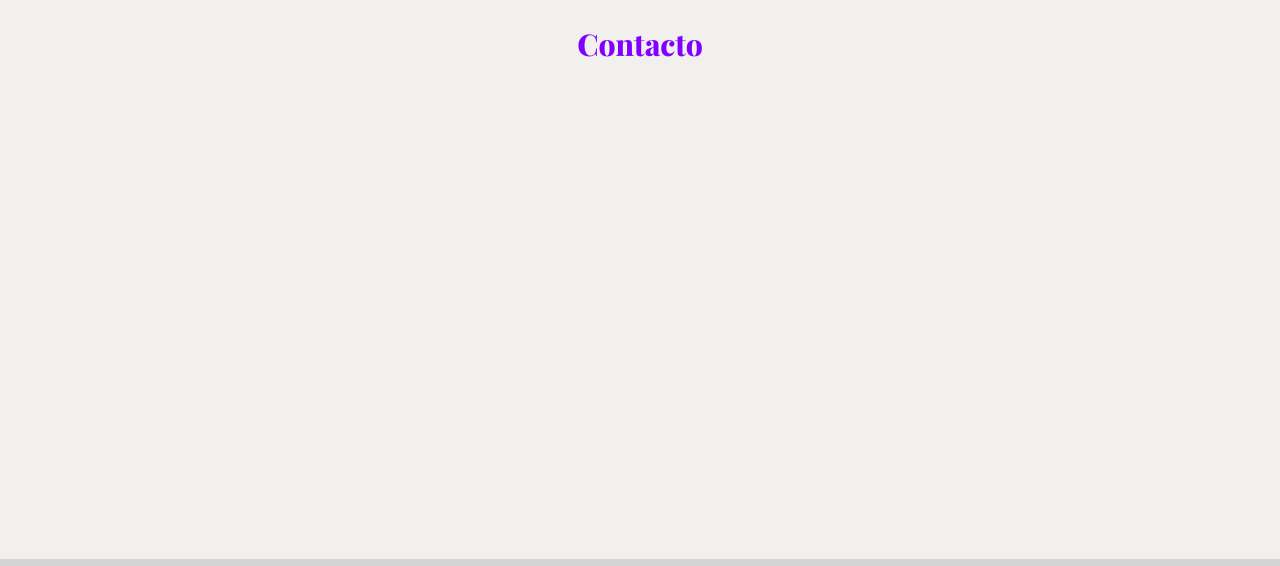
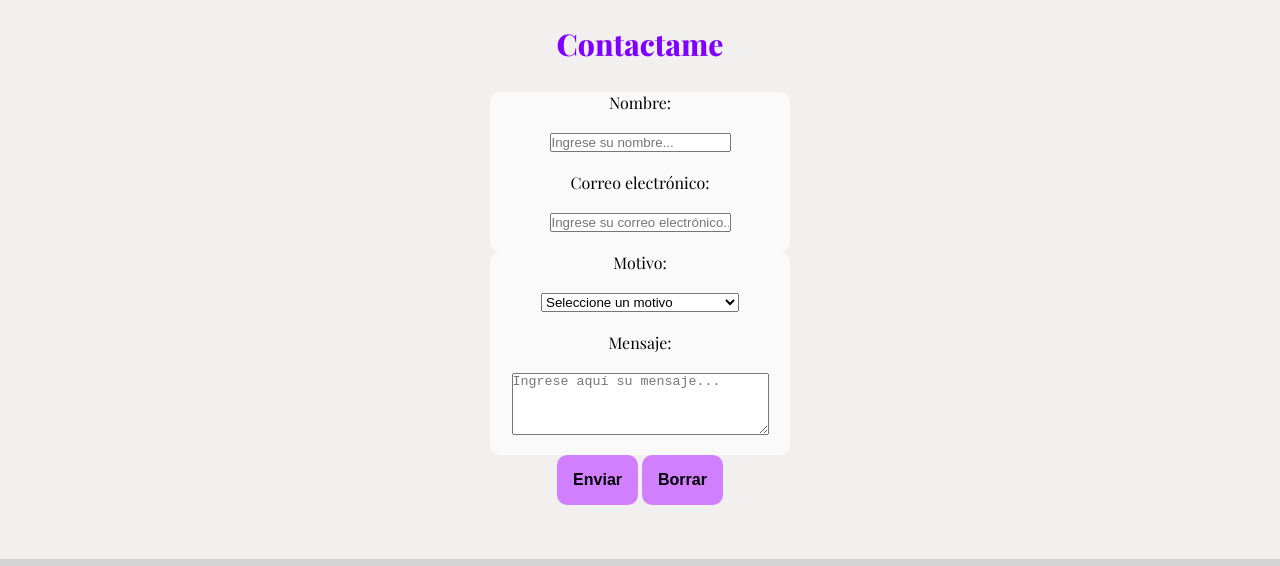
Before and after one commit to CeciliaCleries/Pre-Entrega-del-Proyecto-FrontEnd-JS, a plain HTML site: page pages/contacto.html in a window 1280 px wide. Shown: the part 107-673 px from the top of the page. Drawn offline with nearby package versions, Linux system fonts and the light colour scheme; a web font is replaced by a local one.

Commit message:
Agregue formulario en contacto

```diff
--- a/css/styles.css
+++ b/css/styles.css
@@ -171,3 +171,15 @@ footer{
     width:100%;
     height:20rem;
 }
+
+.formulario{
+    background-color: #FAFAFA;
+    width: 30rem;
+    border-radius:1rem;
+    display:flex;
+    flex-direction:column;
+    align-items:center;
+    gap:2rem;
+    padding-bottom:2rem;
+    overflow:hidden;
+}
--- a/pages/contacto.html
+++ b/pages/contacto.html
@@ -27,8 +27,51 @@
     </header>
     <main>
         <section class="inicio">
-            <h1>Contacto</h1>
+            <h1>Contactame</h1>
         </section>
+        <form action="./result.html" method="get" target="blanck"></form>
+        <div class="formulario">
+        <label for="nombre">Nombre:</label>
+        <input
+        type="text"
+        id="nombre"
+        name="nombre"
+        placeholder="Ingrese su nombre..."
+        required
+        />
+        <label for="email">Correo electrónico:</label>
+        <input
+        type="email"
+        id="email"
+        name="email"
+        placeholder="Ingrese su correo electrónico..."
+        required
+        />
+        </div>
+        <div class="formulario">
+        <label for="motivo">Motivo:</label>
+        <select id="motivo" name="motivo" required>
+        <option value="">Seleccione un motivo</option>
+        <option value="Tarot">Tarot</option>
+        <option value="Numerología">Numerología</option>
+        <option value="Angeología">Angeología</option>
+        <option value="Meditación">Meditación</option>
+        <option value="Músico y Arteterapia Holistico">Músico y Arteterapia Holistico</option>
+        <option value="Limpieza Enérgetica">Limpieza Enérgetica</option>
+        <option value="Procesos Álmicos">Procesos Álmicos</option>
+    </select>
+    <label for="mensaje">Mensaje:</label>
+    <textarea
+    id="mensaje"
+    name="mensaje"
+    rows="4"
+    cols="30"
+    placeholder="Ingrese aquí su mensaje..."></textarea>
+    </div>
+    <div>
+        <button type="submit" class="btn">Enviar</button>
+        <button type="reset" class="btn">Borrar</button>
+    </div>
     </main>
     <footer>
     <nav>
```
